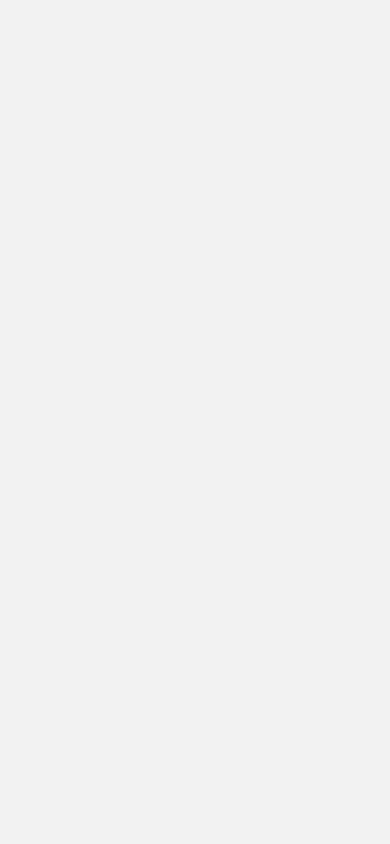
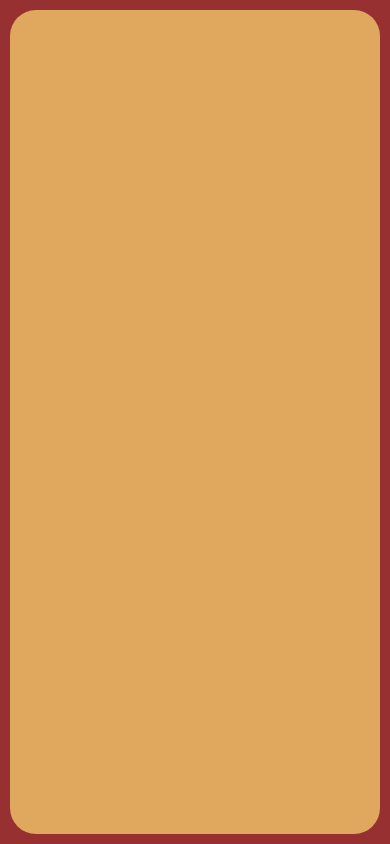
Before and after one commit to Vachek-hooves/BaselHistory, a React Native app: screen /PlayGameScreen in a window 390 px wide. Built offline with nearby package versions, Linux system fonts and the light colour scheme.

Commit message:
add: GameLayou

```diff
--- /dev/null
+++ b/components/layout/GameLayout.js
@@ -0,0 +1,22 @@
+import {StyleSheet, View} from 'react-native';
+import {COLORS} from '../../constant/colors';
+
+const GameLayout = ({children}) => {
+  return (
+    <View style={styles.rootContainer}>
+      <View style={styles.subContainer}>{children}</View>
+    </View>
+  );
+};
+
+export default GameLayout;
+
+const styles = StyleSheet.create({
+  rootContainer: {backgroundColor: COLORS.maroon, flex: 1, padding: 10},
+  subContainer: {
+    backgroundColor: COLORS.beige,
+    flex: 1,
+    padding: 10,
+    borderRadius: 26,
+  },
+});
--- a/components/layout/MainLayout.js
+++ b/components/layout/MainLayout.js
@@ -1,10 +1,13 @@
 import {SafeAreaView, View} from 'react-native';
 
-const MainLayout = ({children}) => {
+const MainLayout = ({children, style}) => {
   return (
     // <View>
     <SafeAreaView
-      style={{alignItems: 'center', flex: 1, justifyContent: 'center'}}>
+      style={[
+        style,
+        {alignItems: 'center', flex: 1, justifyContent: 'center'},
+      ]}>
       {children}
     </SafeAreaView>
     // </View>
--- a/screens/PlayGameScreen.js
+++ b/screens/PlayGameScreen.js
@@ -1,9 +1,9 @@
-import {StyleSheet, Text, View} from 'react-native';
-import React from 'react';
-import {MainLayout} from '../components/layout';
+import {StyleSheet, View} from 'react-native';
+import {COLORS} from '../constant/colors';
+import GameLayout from '../components/layout/GameLayout';
 
 const PlayGameScreen = () => {
-  return <MainLayout></MainLayout>;
+  return <GameLayout></GameLayout>;
 };
 
 export default PlayGameScreen;
```
